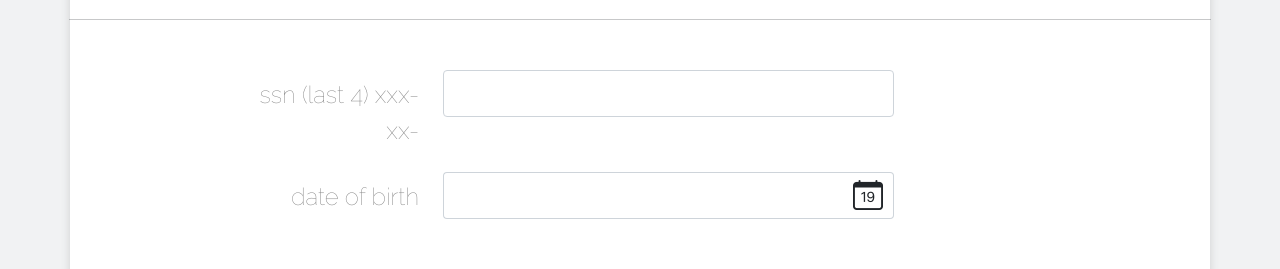
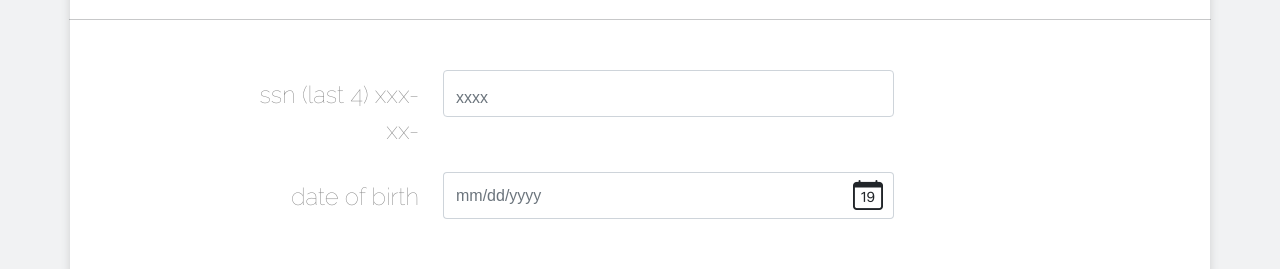
Before and after one commit to celupanow/codechallenge, a plain HTML site: page index.html in a window 1280 px wide. Shown: the part 485-754 px from the top of the page. Drawn offline with nearby package versions, Linux system fonts and the light colour scheme.

Commit message:
adding placeholders

```diff
--- a/index.html
+++ b/index.html
@@ -41,7 +41,7 @@
                         <label for="ssn-input" class="col-sm-2 col-form-label">ssn (last 4) xxx-xx-</label>
                         <!-- text box for the ssn -->
                         <div class="col-sm-5">
-                            <input type="text" id="ssn-input" class="form-control ssn-box">
+                            <input type="text" id="ssn-input" class="form-control ssn-box" placeholder="xxxx">
                         </div>
                     </div>
                     <div class="row mb-3">
@@ -50,7 +50,7 @@
                         <div class="col-sm-5">
                             <!-- text box for the dob, including the icon for the calendar -->
                             <div class="input-group mb-3">
-                                <input type="text" id="dob-input" class="form-control dob-box">
+                                <input type="text" id="dob-input" class="form-control dob-box" placeholder="mm/dd/yyyy">
                                 <label class="input-group-text icon" for="date"><i
                                         class="bi bi-calendar-date"></i></label>
                             </div>
```
